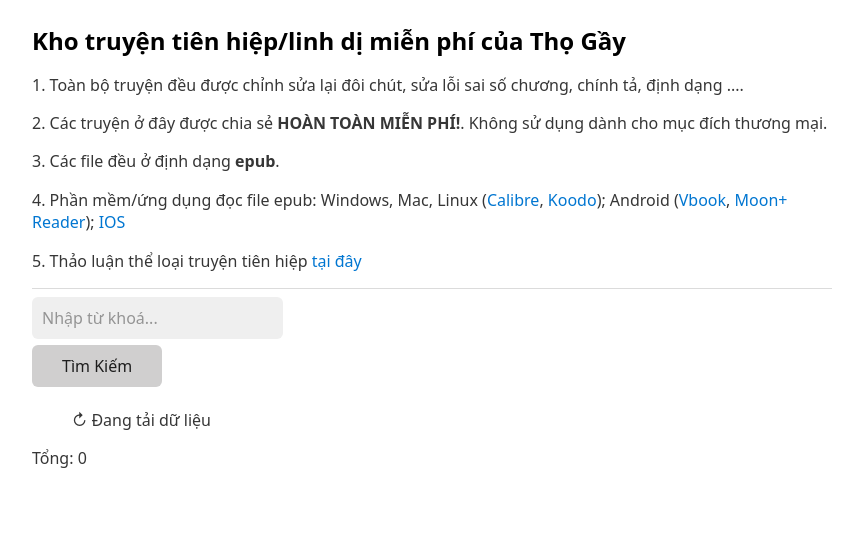
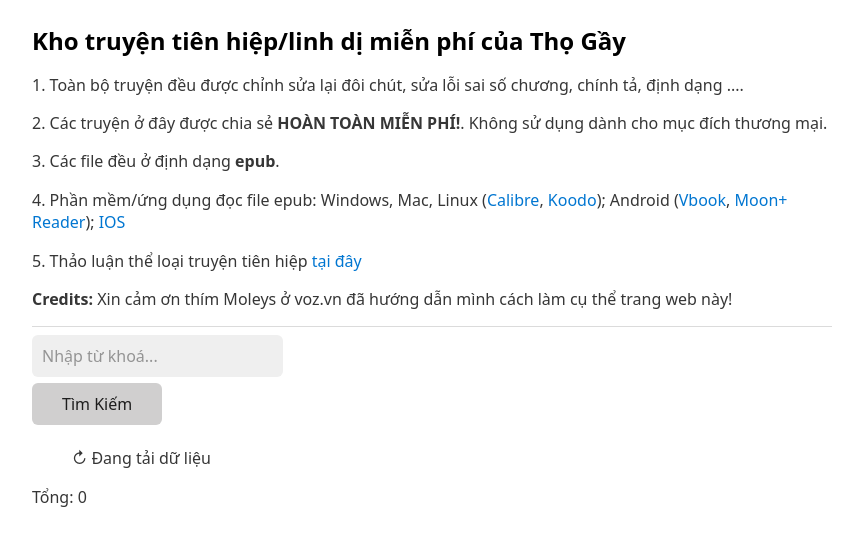
Before and after one commit to thohnb/thohnb-books, a plain HTML site: page index.html in a window 1280 px wide. Shown: the whole page, without its empty margins (208-1071 px from the left). Drawn offline with nearby package versions, Linux system fonts and the light colour scheme; no server answers.

Commit message:
Add credits and then final push

```diff
--- a/index.html
+++ b/index.html
@@ -21,6 +21,7 @@
         <p> 4. Phần mềm/ứng dụng đọc file epub: Windows, Mac, Linux (<a href="https://calibre-ebook.com/download">Calibre</a>, <a href="https://github.com/troyeguo/koodo-reader/releases">Koodo</a>); Android (<a href="https://bit.ly/vbookapp">Vbook</a>, <a href="https://www.dropbox.com/scl/fi/nshftyyj0j7uycsytadvn/Moon-Reader-Pro-v8.4_build_804003-Mod.apk?rlkey=yjmqtw17ekwn3y9x5jrausyl5&dl=1">Moon+ Reader</a>); <a href="https://voz.vn/t/ai-dich-truyen-tien-hiep-ky-ao-huyen-huyen.835430/page-13#post-27729135">IOS</a></p>
         <p>
         5. Thảo luận thể loại truyện tiên hiệp <a href="https://voz.vn/t/ban-luan-ve-cac-truyen-tien-hiep-kiem-hiep-ky-ao-ver-nextvoz.1421/">tại đây </a></p>
+        <b>Credits:</b> Xin cảm ơn thím Moleys ở voz.vn đã hướng dẫn mình cách làm cụ thể trang web này!
 
     </p>
     <hr/>
```
